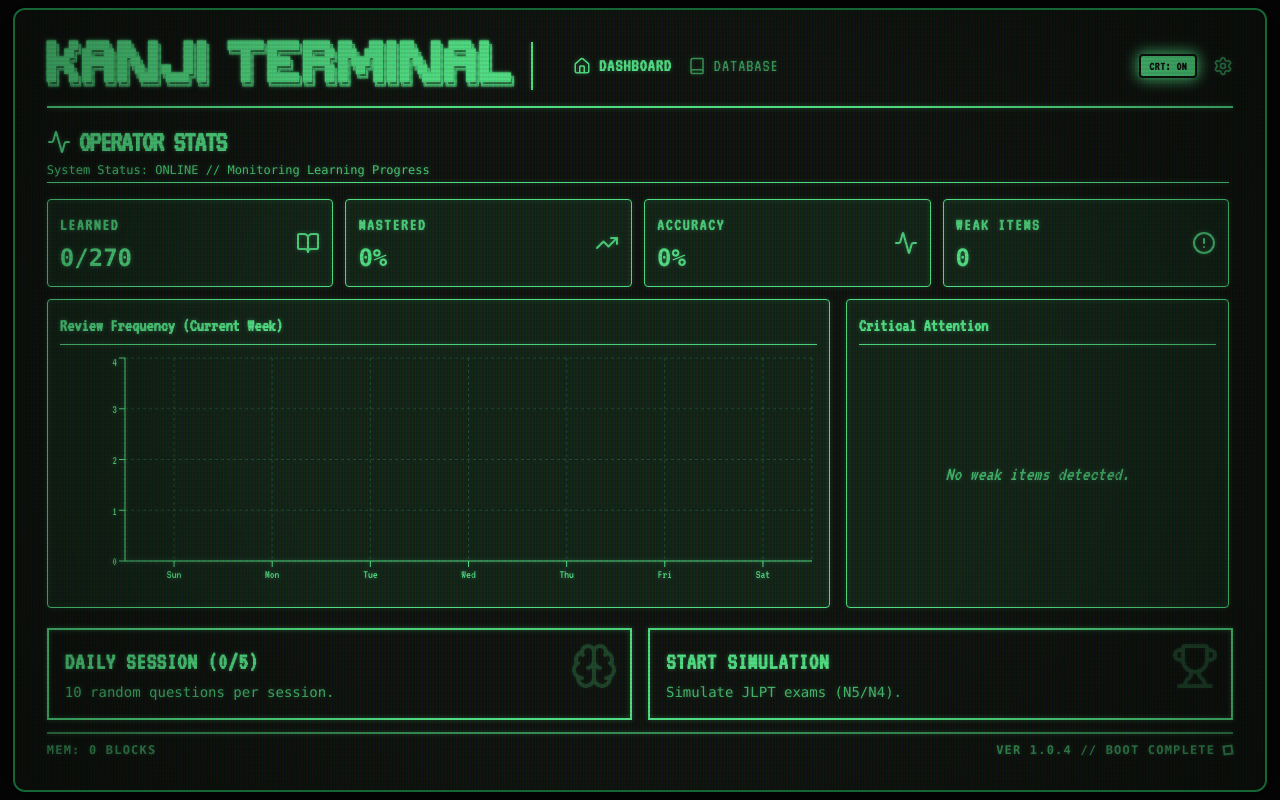
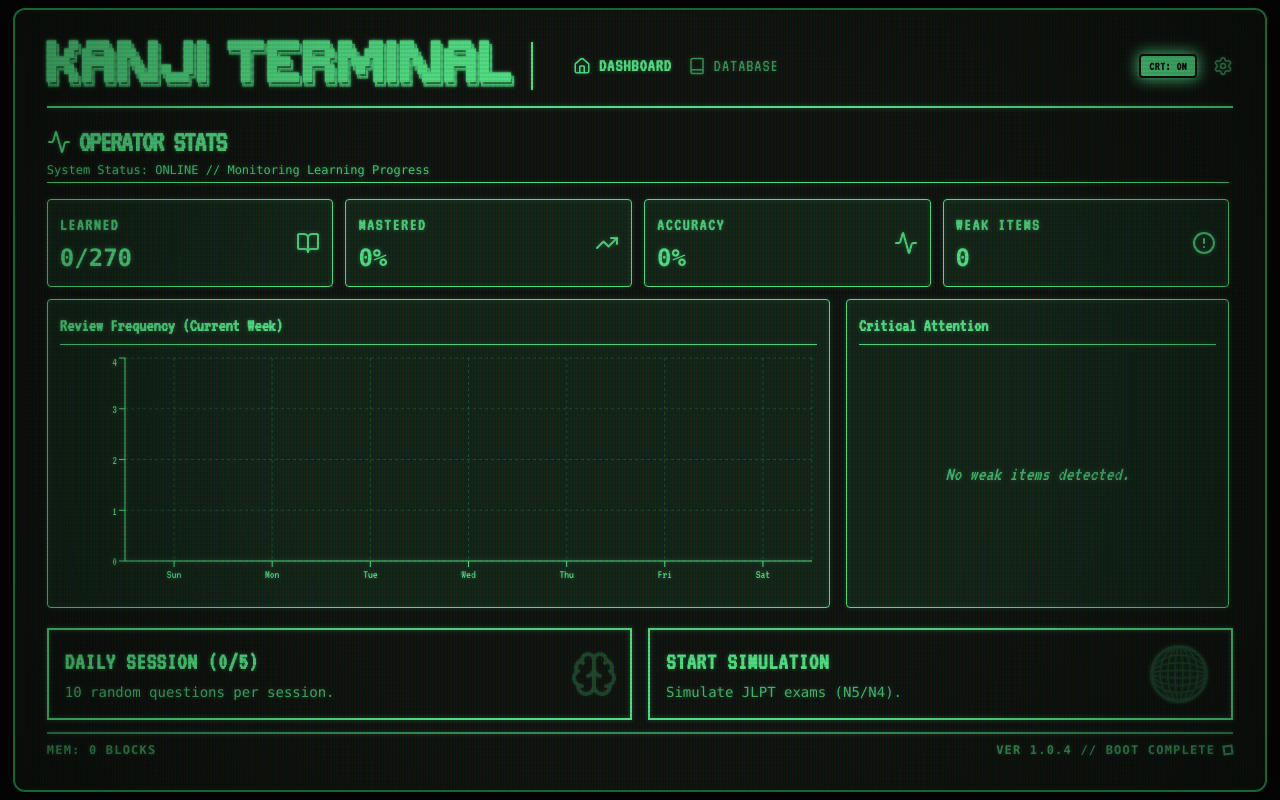
Before and after one commit to Emmjeyyyy/kanji-terminal, a React (Vite) app: page / in a window 1280 px wide. Built offline with nearby package versions, Linux system fonts and the light colour scheme.

Commit message:
feat: Add custom GridGlobe icon
Replaces the 'Trophy' icon with a new, custom-designed 'GridGlobe' icon. This change visually enhances the UI by introducing a more fitting icon for a learning application focused on global knowledge.

```diff
--- a/App.tsx
+++ b/App.tsx
@@ -6,7 +6,60 @@ import { QuizMode } from './components/QuizMode';
 import { AppState, UserProgress, QuizQuestion, KanjiData, QuizType } from './types';
 import { kanjiList } from './data/kanji';
 import { getDueItems } from './utils/srs';
-import { Home, Book, Brain, Trophy, Settings, Power, Lock } from 'lucide-react';
+import { Home, Book, Brain, Settings, Power, Lock } from 'lucide-react';
+
+// Custom Grid Sphere Globe Icon Component
+const GridGlobeIcon = ({ size = 32, className, style }: { size?: number | string, className?: string, style?: React.CSSProperties }) => (
+  <svg
+    xmlns="http://www.w3.org/2000/svg"
+    viewBox="0 0 128 128"
+    role="img"
+    aria-label="Grid globe icon"
+    width={size}
+    height={size}
+    className={className}
+    style={style}
+  >
+    <defs>
+      <filter id="globe-glow" x="-60%" y="-60%" width="220%" height="220%">
+        <feGaussianBlur stdDeviation="2.8" result="blur"/>
+        <feMerge>
+          <feMergeNode in="blur"/>
+          <feMergeNode in="SourceGraphic"/>
+        </feMerge>
+      </filter>
+
+      <radialGradient id="globe-halo" cx="50%" cy="50%" r="60%">
+        <stop offset="0%" stopColor="currentColor" stopOpacity="0.18"/>
+        <stop offset="55%" stopColor="currentColor" stopOpacity="0.08"/>
+        <stop offset="100%" stopColor="currentColor" stopOpacity="0"/>
+      </radialGradient>
+
+      <clipPath id="globe-clipSphere">
+        <circle cx="64" cy="64" r="44"/>
+      </clipPath>
+    </defs>
+
+    {/* Halo */}
+    <circle cx="64" cy="64" r="54" fill="url(#globe-halo)"/>
+
+    {/* Outer sphere */}
+    <circle cx="64" cy="64" r="44" fill="none" stroke="currentColor" strokeWidth="4" filter="url(#globe-glow)"/>
+
+    {/* Grid lines clipped inside sphere */}
+    <g clipPath="url(#globe-clipSphere)" stroke="currentColor" strokeWidth="2" fill="none" filter="url(#globe-glow)" strokeLinecap="round" strokeLinejoin="round" opacity="0.95">
+      {/* Vertical meridians (ellipses) */}
+      <ellipse cx="64" cy="64" rx="30" ry="44"/>
+      <ellipse cx="64" cy="64" rx="18" ry="44"/>
+      <ellipse cx="64" cy="64" rx="6"  ry="44"/>
+
+      {/* Horizontal parallels */}
+      <ellipse cx="64" cy="64" rx="44" ry="30"/>
+      <ellipse cx="64" cy="64" rx="44" ry="18"/>
+      <ellipse cx="64" cy="64" rx="44" ry="6"/>
+    </g>
+  </svg>
+);
 
 const DEFAULT_STATE: AppState = {
   progress: {},
@@ -359,8 +412,8 @@ export default function App() {
                         disabled={isDailyLimitReached}
                         className={`group relative border-2 border-current p-3 md:p-4 text-left transition-all duration-300 overflow-hidden ${isDailyLimitReached ? 'opacity-50 cursor-not-allowed border-current/30' : 'hover:bg-[var(--theme-color)] hover:text-black hover:shadow-[0_0_30px_var(--theme-color)] active:scale-[0.99]'}`}
                     >
-                        <div className={`absolute top-0 right-0 p-2 md:p-3 transition-opacity ${isDailyLimitReached ? 'opacity-10' : 'opacity-20 group-hover:opacity-10'}`}>
-                            {isDailyLimitReached ? <Lock size={32} className="md:w-12 md:h-12" /> : <Brain size={32} className="md:w-12 md:h-12" />}
+                        <div className={`absolute top-2 right-0 p-2 md:p-3 transition-opacity ${isDailyLimitReached ? 'opacity-10' : 'opacity-20 group-hover:opacity-10'}`}>
+                            {isDailyLimitReached ? <Lock size={32} className="md:w-12 md:h-12" /> : <Brain size={34} className="md:w-12 md:h-12" />}
                         </div>
                         <h2 className="text-lg md:text-2xl font-bold mb-1 tracking-wide">
                             {isDailyLimitReached ? 'DAILY LIMIT REACHED' : `DAILY SESSION (${sessionsDone}/5)`}
@@ -375,8 +428,8 @@ export default function App() {
                         onClick={() => setCurrentView('quiz_setup')}
                         className="group relative border-2 border-current p-3 md:p-4 text-left transition-all duration-300 overflow-hidden hover:bg-[var(--theme-color)] hover:text-black hover:shadow-[0_0_30px_var(--theme-color)] active:scale-[0.99]"
                     >
-                         <div className="absolute top-0 right-0 p-2 md:p-3 opacity-20 group-hover:opacity-10 transition-opacity">
-                            <Trophy size={32} className="md:w-12 md:h-12" />
+                         <div className="absolute -top-2 right-0 p-2 md:p-3 opacity-20 group-hover:opacity-10 transition-opacity">
+                            <GridGlobeIcon size={48} className="md:w-20 md:h-20" />
                         </div>
                         <h2 className="text-lg md:text-2xl font-bold mb-1 tracking-wide">START SIMULATION</h2>
                         <p className="text-[10px] md:text-sm opacity-80 font-mono group-hover:font-bold">
```
